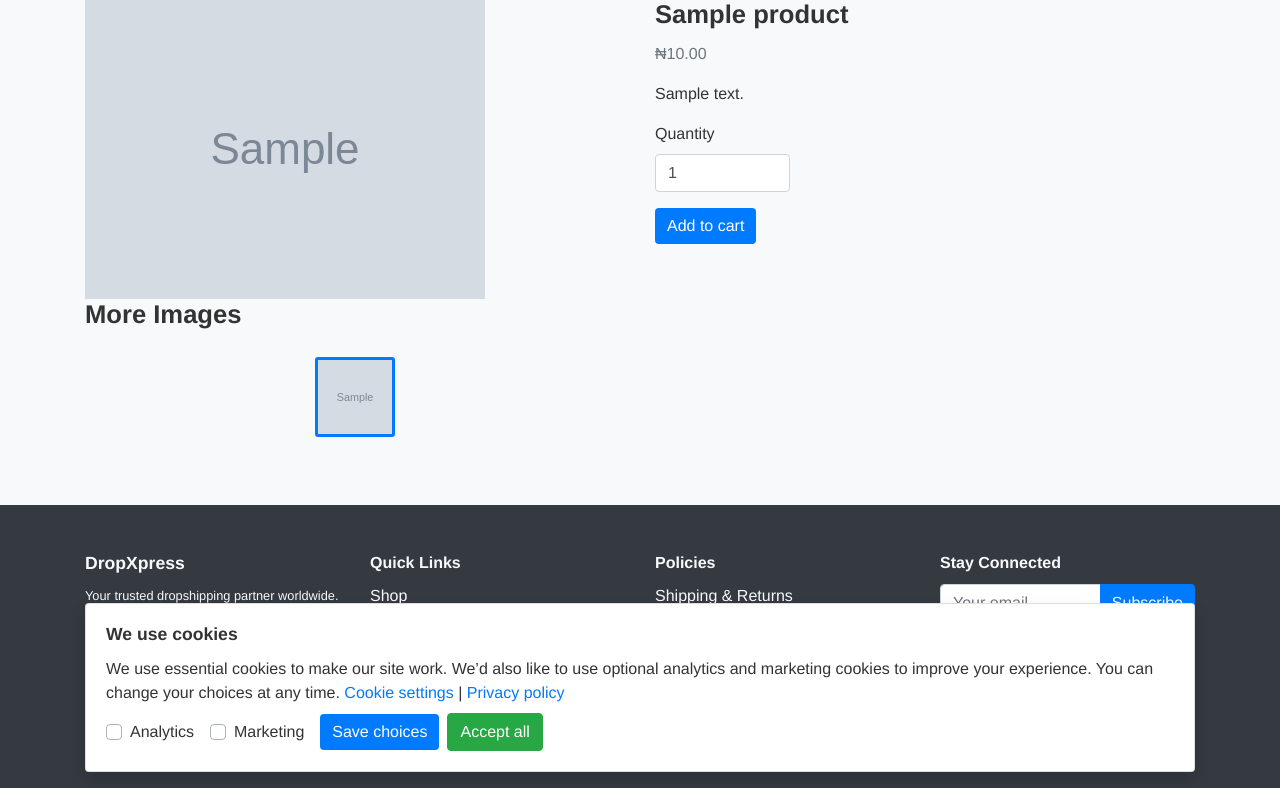
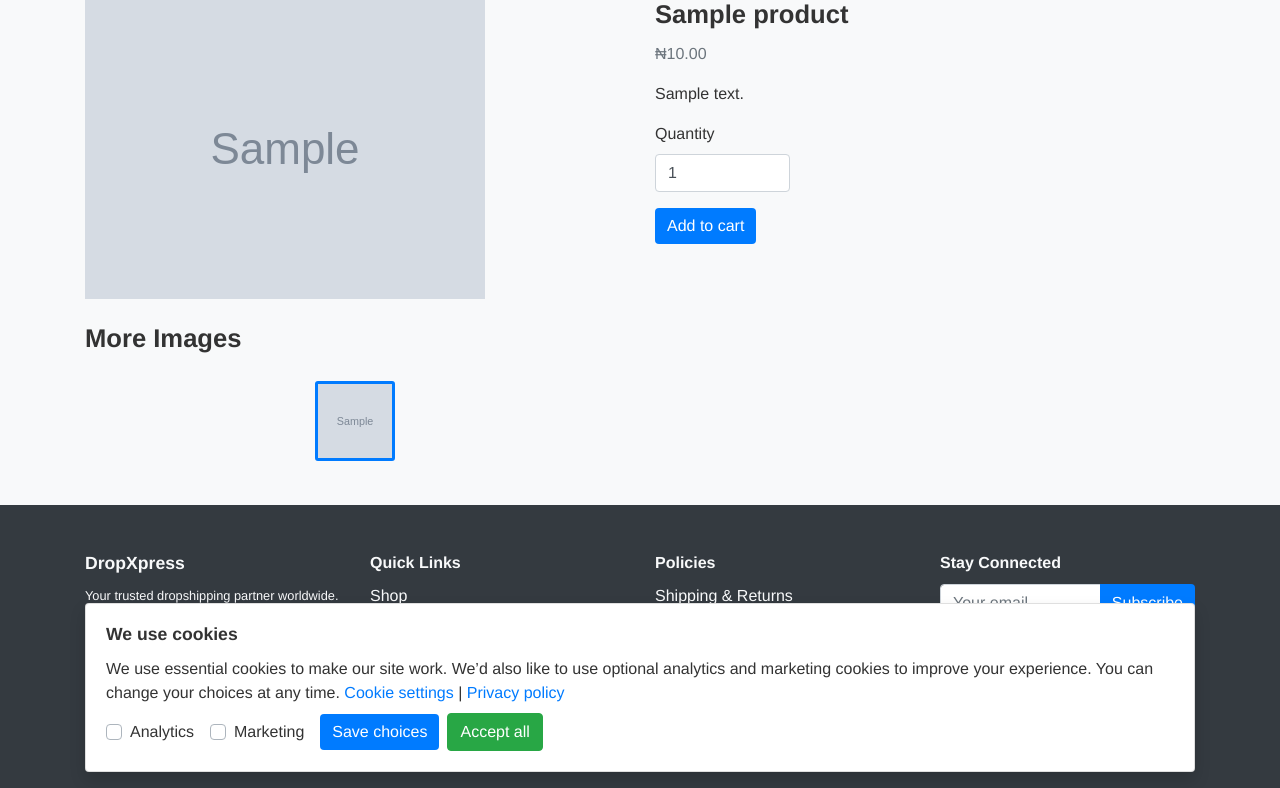
Before and after one commit to kaelzubs/dropshipping, a Django app: a page that uses templates/catalog/detail.html in a window 1280 px wide. Shown: the part 104-892 px from the top of the page. Run offline with Django 4.2, Linux system fonts and the light colour scheme; tables that the repository leaves empty hold one stand-in row (values such as "Sample post"); grey boxes marked "Sample" are stand-in pictures; some libraries are stand-ins or nearby versions.

Commit message:
Monday commits

```diff
--- a/templates/catalog/detail.html
+++ b/templates/catalog/detail.html
@@ -8,7 +8,7 @@
     <img id="mainImage" src="{{ product.image.url }}" class="img-fluid cursor-pointer" data-bs-toggle="modal" data-bs-target="#imageModal" alt="{{ product.title }}">
     {% endif %}
     {% if product.images.all %}
-    <div class="row">
+    <div class="row mt-4">
       <div class="col-12">
         <h3>More Images</h3>
         <div class="row">
```
